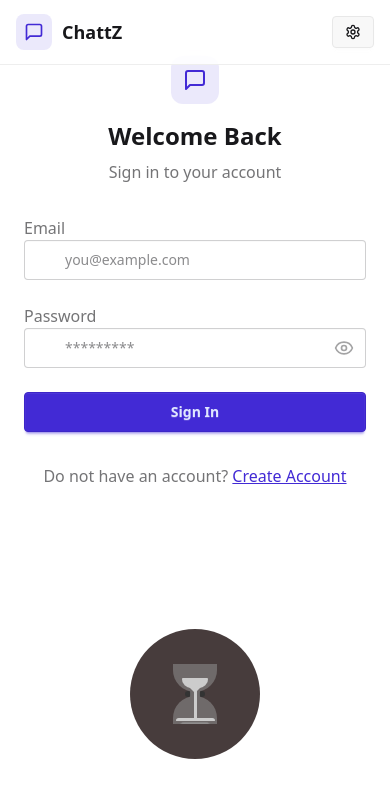
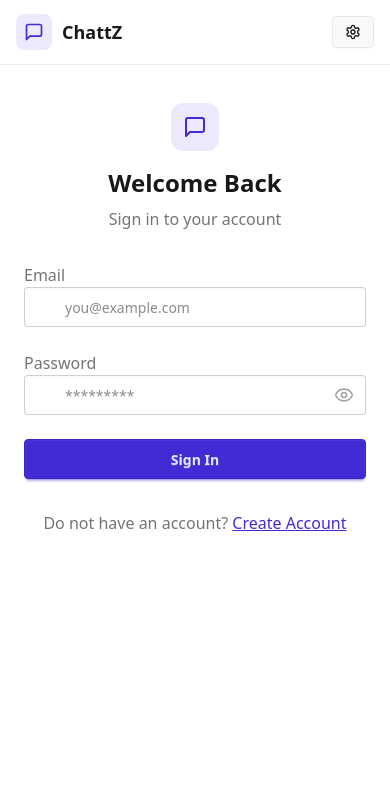
Before and after one commit to abhijitrajput103/MERN_CHAT_APP, a React (Vite) app in the folder frontend/: page /login in a window 390 px wide. Shown: the top 798 px of the page. Built offline with nearby package versions, Linux system fonts and the light colour scheme; no server answers.

Commit message:
`Refactor LoginPage: add hidden class to hourglassBackground on small screens`

```diff
--- a/frontend/src/pages/LoginPage.jsx
+++ b/frontend/src/pages/LoginPage.jsx
@@ -101,7 +101,7 @@ const LoginPage = () => {
         </div>
       </div>
       <div className="flex flex-col justify-center items-center p-6 sm:p-12">
-        <div className="hourglassBackground">
+        <div className=" hidden lg:flex item-center justify-center bg-base-200 p-12 hourglassBackground">
           <div className="hourglassContainer">
             <div className="hourglassCurves"></div>
             <div class="hourglassCapTop"></div>
```
